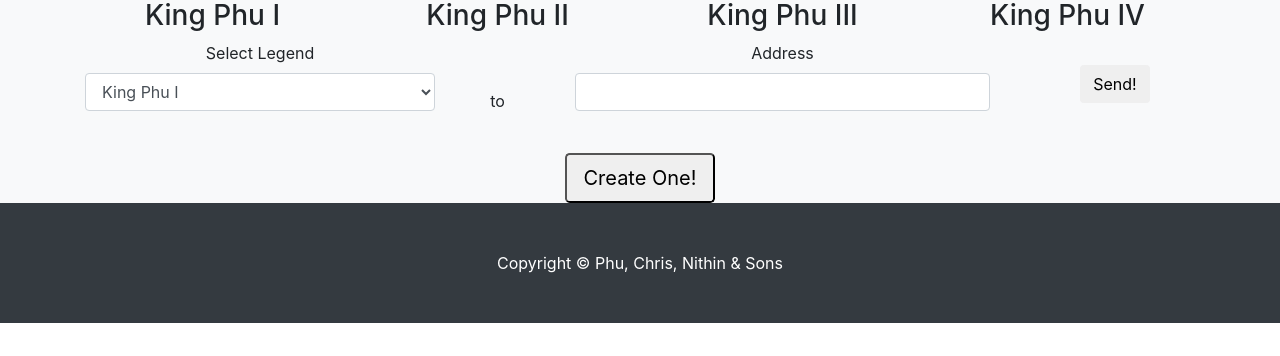
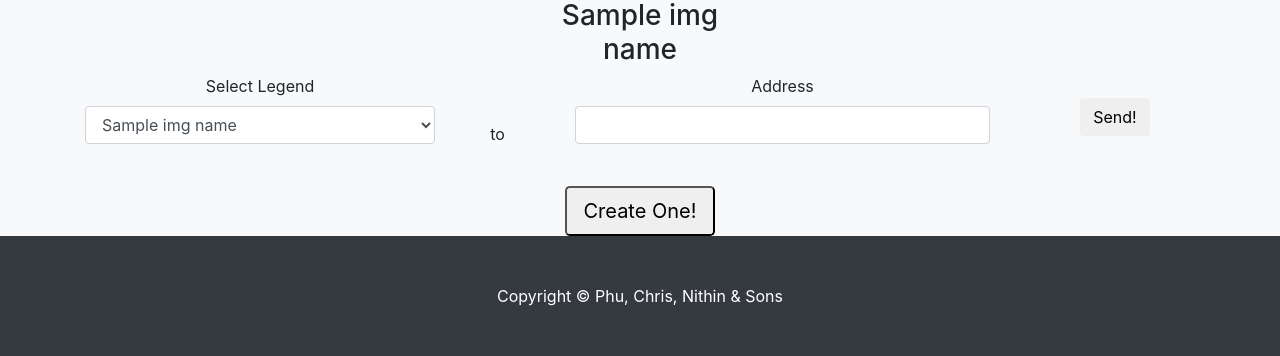
Before and after one commit to Mandinglets/simple-blockchain-hack, a Python web app: template templates/transaction_page.jinja2 in a window 1280 px wide. Shown: the part 570-926 px from the top of the page. Before the commit the page ends 893 px from the top, so only its background shows below. Run offline with Jinja, Linux system fonts and the light colour scheme; the template is opened without the code that fills it: most values are stand-ins (such as "Sample title", 1, 10 or a date in 2020); grey boxes marked "Sample" are stand-in pictures; some libraries are stand-ins or nearby versions.

Commit message:
Render hero

```diff
--- a/templates/transaction_page.jinja2
+++ b/templates/transaction_page.jinja2
@@ -94,49 +94,23 @@
         </div>
 
         <div class="row" align="center">
-          <div class="col-lg-3 mx-auto">
-            <div class="container-fluid">
-              <img src="{{static_path_img}}sampleimage.png" style="width:128px;height:128px;">
+          {% for p in img_paths %}
+            <div class="col-lg-3 mx-auto">
+              <div class="container-fluid">
+                <img src="{{static_path_img}}{{p}}" style="width:128px;height:128px;">
+              </div>
             </div>
-          </div>
-          <div class="col-lg-3 mx-auto">
-            <div class="container-fluid">
-              <img src="{{static_path_img}}sampleimage.png" style="width:128px;height:128px;">
-            </div>
-          </div>
-          <div class="col-lg-3 mx-auto">
-            <div class="container-fluid">
-              <img src="{{static_path_img}}sampleimage.png" style="width:128px;height:128px;">
-            </div>
-          </div>
-          <div class="col-lg-3 mx-auto">
-            <div class="container-fluid">
-              <img src="{{static_path_img}}sampleimage.png" style="width:128px;height:128px;">
-            </div>
-          </div>
+          {% endfor %}
         </div>
 
         <div class="row" align="center">
+          {% for n in img_name %}
           <div class="col-lg-3 mx-auto">
             <div class="container-fluid">
-              <h3>King Phu I</h3>
+              <h3>{{n}}</h3>
             </div>
           </div>
-          <div class="col-lg-3 mx-auto">
-            <div class="container-fluid">
-              <h3>King Phu II</h3>
-            </div>
-          </div>
-          <div class="col-lg-3 mx-auto">
-            <div class="container-fluid">
-              <h3>King Phu III</h3>
-            </div>
-          </div>
-          <div class="col-lg-3 mx-auto">
-            <div class="container-fluid">
-              <h3>King Phu IV</h3>
-            </div>
-          </div>
+          {% endfor %}
         </div>
 
         <div class="row" align="center">
@@ -145,10 +119,9 @@
               <div class="form-group">
                   <label for="exampleFormControlSelect1">Select Legend</label>
                   <select class="form-control" id="exampleFormControlSelect1">
-                    <option>King Phu I</option>
-                    <option>King Phu II</option>
-                    <option>King Phu III</option>
-                    <option>King Phu IV</option>
+                    {% for n in img_name %}
+                    <option>{{n}}</option>
+                    {% endfor %}
                   </select>
                 </div>
 
@@ -246,6 +219,8 @@
                             alert(data);
                         }else{
                             alert("Done, Now wait for the chain to update");
+                            // Use this fornow
+                            window.location.reload();
                         }
                     }
                 });
```
Also changed, not shown: client.py (+69 -3 lines), templates/images/176f7ce92f5c58ebefe7388124d16870ff6d1f8e24c4a966778f5bfa5c223f20.png (added), templates/sampleimage0.png (renamed from templates/images/sampleimage.png).
